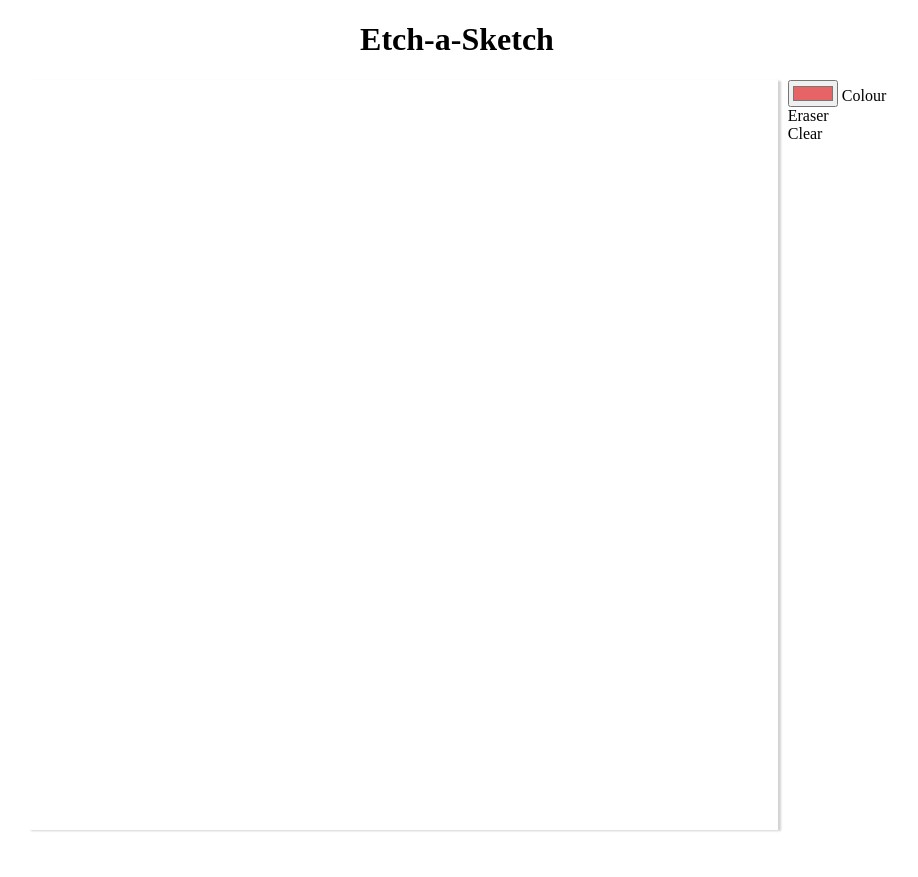
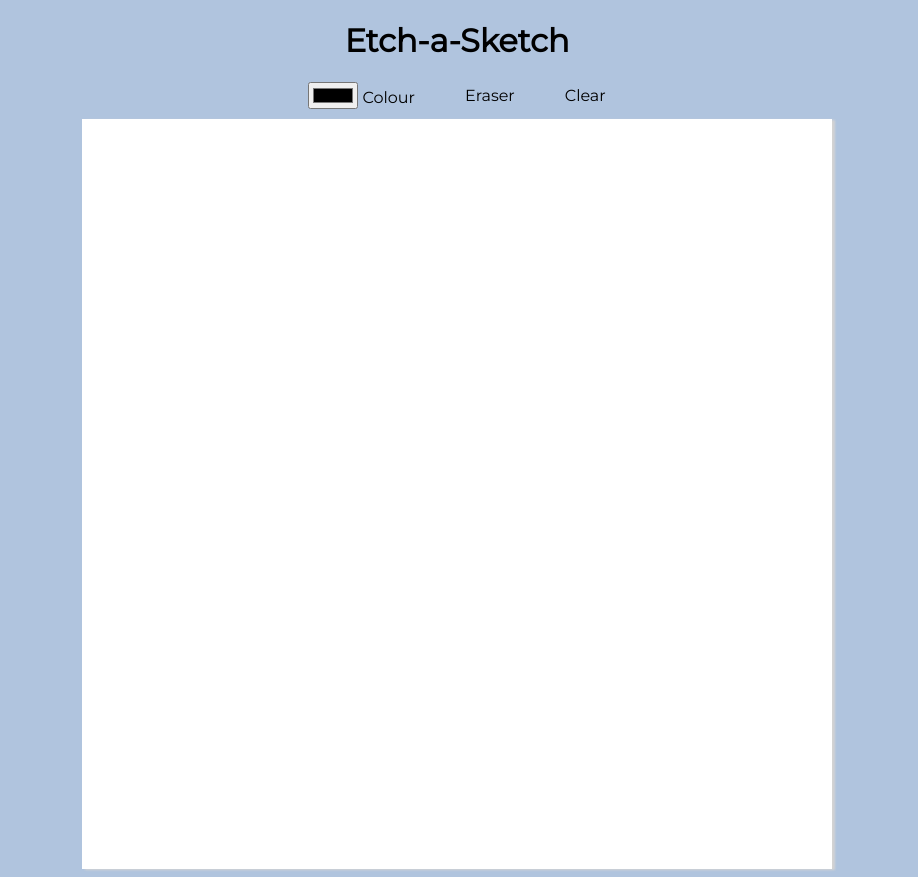
Before and after one commit to becks135/etch-a-sketch, a plain HTML site: page index.html in a window 1280 px wide. Shown: the whole page, without its empty margins (183-1101 px from the left). Before the commit the page ends 838 px from the top, so only its background shows below. Drawn offline with Linux system fonts and the light colour scheme.

Commit message:
change root font and bg colour

```diff
--- a/index.html
+++ b/index.html
@@ -5,23 +5,26 @@
     <meta charset="UTF-8">
     <meta http-equiv="X-UA-Compatible" content="IE=edge">
     <meta name="viewport" content="width=device-width, initial-scale=1.0">
-    <title>Document</title>
+    <title>Etch-a-Sketch</title>
     <link rel="stylesheet" href="style.css">
+    <link href='https://fonts.googleapis.com/css?family=Montserrat' rel='stylesheet'>
+
 </head>
 
 <body>
     <script type="text/javascript" src="script.js" defer></script>
     <h1 class="heading">Etch-a-Sketch</h1>
     <div class="sketch-pad">
-        <div class="container"></div>
+
         <div class="controls">
             <div>
-                <input type="color" id="line-colour" name="line-colour" value="#e66465">
+                <input type="color" id="line-colour" name="line-colour" value="#000000">
                 <label for="line-colour">Colour</label>
             </div>
             <div>Eraser</div>
             <div>Clear</div>
         </div>
+        <div class="container"></div>
     </div>
 </body>
 
--- a/script.js
+++ b/script.js
@@ -3,32 +3,38 @@ let gridWidth = 75;
 let container = document.querySelector(".container");
 
 
-function createGrid(width){
-    for (i = 0; i < (width*width); i++) {
+function createGrid(width) {
+    for (i = 0; i < (width * width); i++) {
         let divnode = document.createElement("div");
         divnode.className = "grid-element";
-        divnode.classList.add("item"+(i+1));
+        divnode.classList.add("item" + (i + 1));
         container.appendChild(divnode);
     }
 }
 
-function clearGrid(){
+function clearGrid() {
 
 }
 
 createGrid(gridWidth);
-
+let pointerType = "pencil";
 let gridSquare = document.querySelectorAll(".grid-element");
 gridSquare.forEach((div) => {
-    div.addEventListener("mouseenter", function(e){
+    div.addEventListener("mouseenter", function (e) {
         //this.classList.add("grid-item-hover");
-        let gridBGColor = getComputedStyle(document.querySelector(":root")).getPropertyValue("--line-color");
-        this.style.setProperty("background-color",gridBGColor);
+        if (pointerType === "pencil") {
+            let gridBGColor = getComputedStyle(document.querySelector(":root")).getPropertyValue("--line-color");
+            this.style.setProperty("background-color", gridBGColor);
+        }
+    });
+    div.addEventListener("click", function(e){
+        if (pointerType==="eraser"){
+            this.style.setProperty("background-color", "white");
+        }
     });
 });
 
 let lineColor = document.querySelector("#line-colour");
-lineColor.addEventListener('change',()=>{
-    console.log(lineColor);
-    document.querySelector(":root").style.setProperty("--line-color",lineColor.value);
+lineColor.addEventListener('change', () => {
+    document.querySelector(":root").style.setProperty("--line-color", lineColor.value);
 });
--- a/style.css
+++ b/style.css
@@ -1,5 +1,7 @@
 :root{
---line-color: rgb(124, 32, 32);
+--line-color:black;
+background-color: lightsteelblue;
+font-family: 'Montserrat';
 }
 .heading{
     text-align: center;
@@ -7,11 +9,13 @@
 
 .sketch-pad{
     display: flex;
-    flex-wrap: wrap;
+    flex-direction: column;
     justify-content: center;
+    align-items: center;;
     gap:10px;
 }
 .container{
+    background-color: white;
     width: 750px;
     height:750px;
     display: grid;
@@ -20,6 +24,13 @@
     box-shadow: 3px 1px 2px lightgray;
 }
 
+.controls{
+    display:flex;
+    flex-direction: row;
+    align-items: center;
+gap:50px;}
+
+
 .grid-item-hover{
     background-color: var(--line-color);
 }
```
